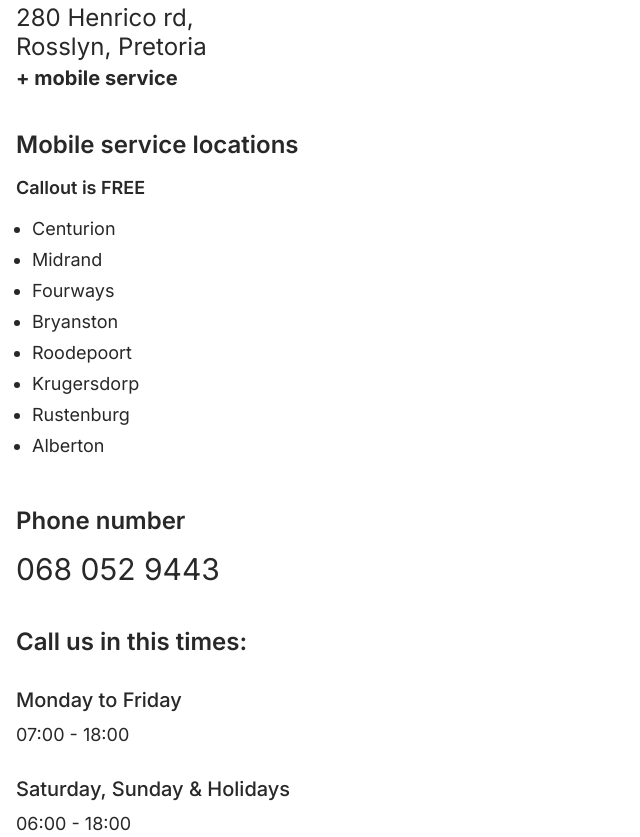
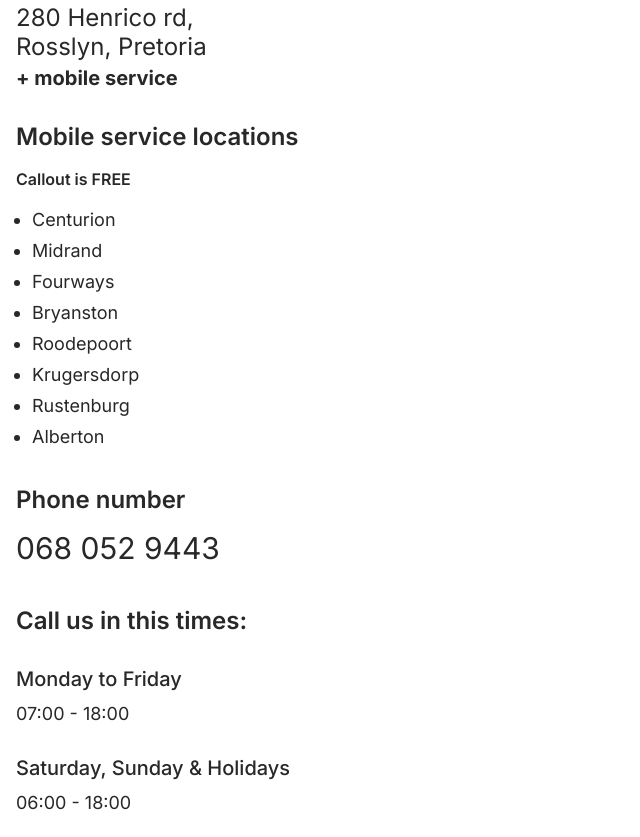
Before and after one commit to sunroofrepairs/webroofs202, a plain HTML site: page contact-us.html in a window 1280 px wide. Shown: the part 206-1043 px from the top of the page, without its empty margins (0-640 px from the left). Drawn offline with Linux system fonts and the light colour scheme.

Commit message:
Add files via upload

```diff
--- a/additional.css
+++ b/additional.css
@@ -67,7 +67,7 @@ body{
 
 .container-list {
 
-    margin-top: 40px;
+    margin-top: 32px;
     margin-left: 16px;
     margin-right: 16px;
 
@@ -84,7 +84,7 @@ body{
 .container-list .callout-span {
 
     color: #282828;
-    font-size: 18px;
+    font-size: 16px;
     margin-top: 18px;
     font-weight: 600;
 }
@@ -112,7 +112,7 @@ body{
 
 .content-inside{
 
-    margin-top: 40px;
+    margin-top: 28px;
     margin-bottom: 32px;
     margin-left: 16px;
     margin-right: 16px;
```
